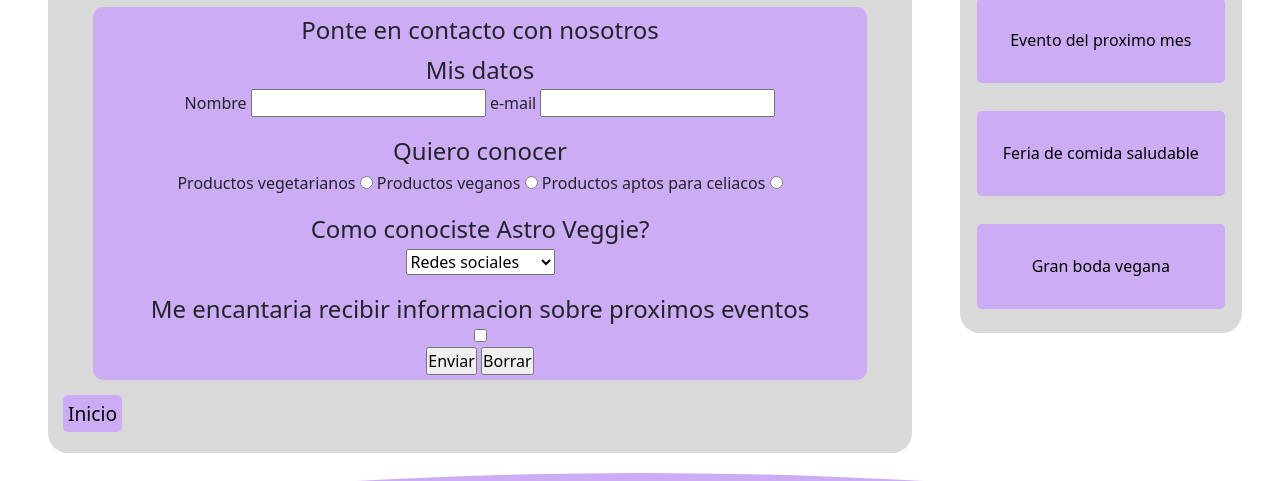
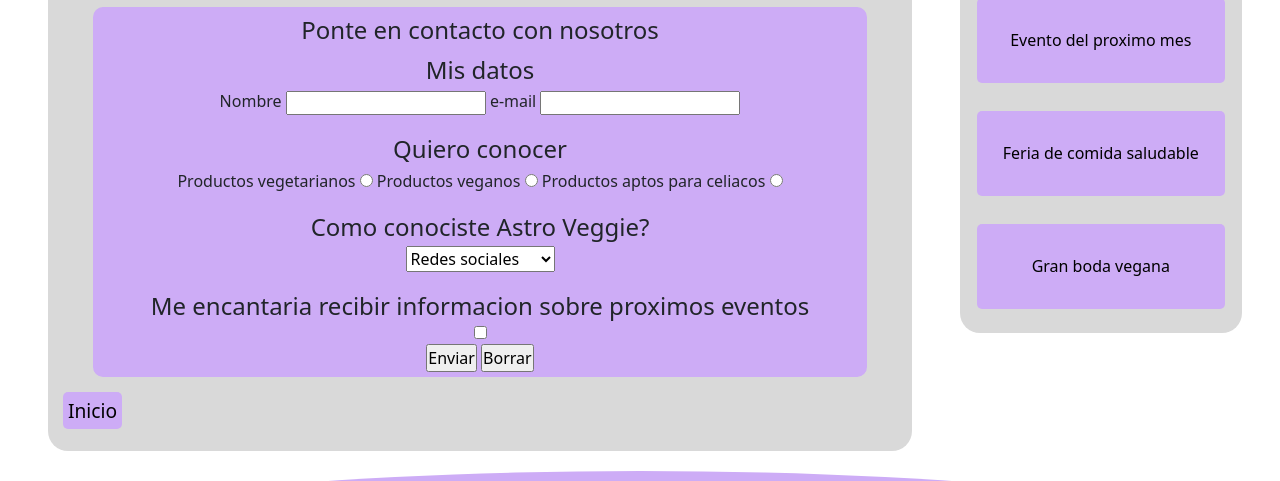
Before and after one commit to VinaEmiliano/AstroVeggie, a plain HTML site: page contacto.html in a window 1280 px wide. Shown: the part 222-703 px from the top of the page. Drawn offline with nearby package versions, Linux system fonts and the light colour scheme.

Commit message:
Correciones Correncion de las text-area del formulario. correccion del flex de recetas

```diff
--- a/contacto.html
+++ b/contacto.html
@@ -43,9 +43,9 @@
                             <legend>Ponte en contacto con nosotros</legend>
                             <h4>Mis datos</h4>
                             <label for="nombre">Nombre</label>
-                            <input type="text" name="nombre" id="">
+                            <input type="text" name="nombre" id="" class="formulario__area">
                             <label for="e-mail">e-mail</label>
-                            <input type="text" name="e-mail" id="">
+                            <input type="text" name="e-mail" id="" class="formulario__area">
 
                             <h4>Quiero conocer</h4>
                             <label for="productype">Productos vegetarianos</label>
--- a/estilos/styles.css
+++ b/estilos/styles.css
@@ -242,7 +242,7 @@
 
 .lista__indice{
     display: flex;
-    flex-direction: column;
+    flex-direction: row;
     align-items: center;
     justify-content: space-evenly;
     flex-wrap: wrap;
@@ -303,6 +303,10 @@
     margin: 10px 0px    ;
 }
 
+.evento__video{
+    margin: 0px;
+    padding: 0px;
+}
 .evento__video li{
     background-color: rgba(205, 172, 246, 1);
     border-radius: 10px;
@@ -310,6 +314,10 @@
     height: fit-content;
     width: 80%;
     margin: 20px auto;
+}
+
+.formulario__area{
+    font-size: small;
 }
 
 .evento__video li:hover{
@@ -494,10 +502,6 @@
     .productos__size{
         padding: 15px 0px;
     }
-    .evento__video{
-        margin: 0px;
-        padding: 0px;
-    }
     .evento__video li{
         width: 90%;
         margin: 20px auto;
```
